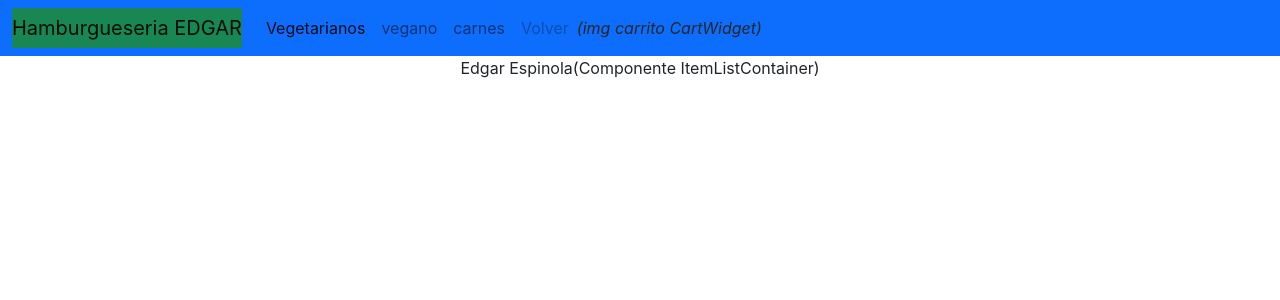
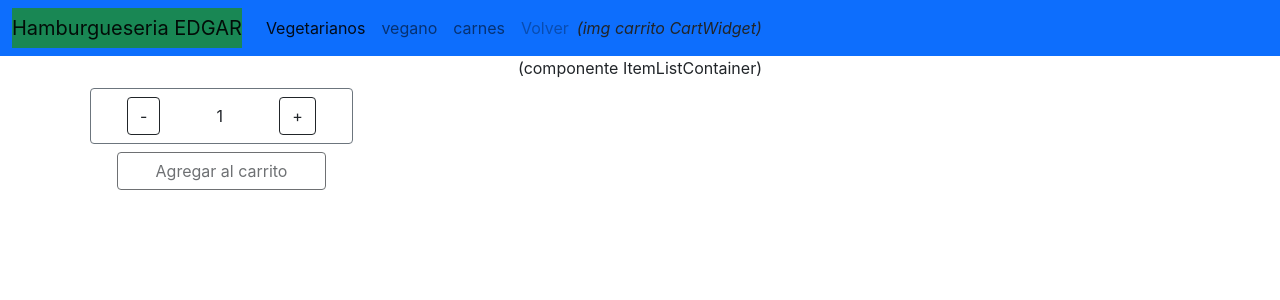
Before and after one commit to edgar-1993/desafio-clase11-react, a React (Create React App) app in the folder desafio3/: page / in a window 1280 px wide. Shown: the top 300 px of the page. Built offline with nearby package versions, Linux system fonts and the light colour scheme.

Commit message:
desafioclase5

```diff
--- /dev/null
+++ b/desafio3/src/components/ItemCount.js
@@ -0,0 +1,47 @@
+import React, { useState } from "react";
+
+export function ItemCount({ stock, initial, onAdd }) {
+  const [count, setCount] = useState(parseInt(initial));
+
+  const addHandle = () => {
+    setCount(count + 1);
+  };
+
+  const removeHandle = () => {
+    setCount(count - 1);
+  };
+
+  return (
+    <div className="w-25 flex-column align-items-strech">
+      <div className="m-2 p-2 d-flex flex-row justify-content-around align-items-center border-secondary border rounded">
+        <button
+          disabled={count <= 0}
+          className="btn btn-outline-dark"
+          type="button"
+          onClick={removeHandle}
+        >
+          -
+        </button>
+        <div>{count}</div>
+        <button
+          disabled={count >= stock}
+          className="btn btn-outline-dark"
+          type="button"
+          onClick={addHandle}
+        >
+          +
+        </button>
+      </div>
+      <button
+        disabled={count >= 1}
+        className="btn btn-outline-dark w-75"
+        type="button"
+        onClick={onAdd}
+      >
+        Agregar al carrito
+      </button>
+    </div>
+  );
+}
+
+export default ItemCount;
--- a/desafio3/src/components/ItemListContainer.js
+++ b/desafio3/src/components/ItemListContainer.js
@@ -1,5 +1,11 @@
 import React from "react";
+import {ItemCount} from "./ItemCount";
 
 export default function ItemListContainer() {
-    return <div>Edgar Espinola(Componente ItemListContainer) </div>;
-}
+    return (
+      <div className="container ">
+        (componente ItemListContainer)
+        <ItemCount stock="10" initial="1" />
+      </div>
+    );
+  }
```
Also changed, not shown: desafio3/src/components/navbar.js (+5 -3 lines).
